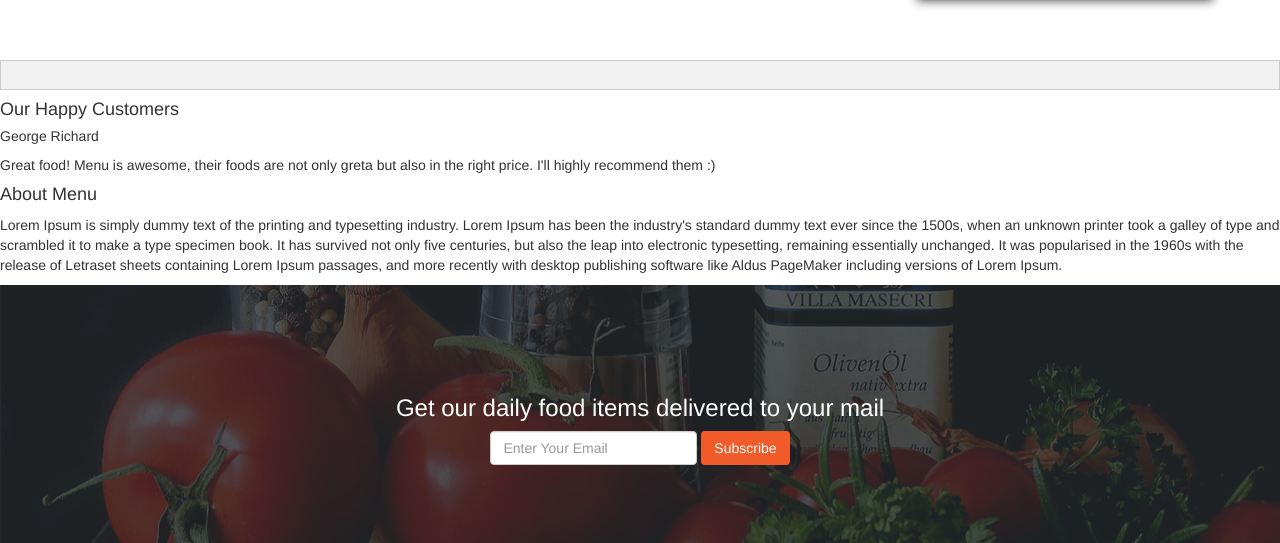
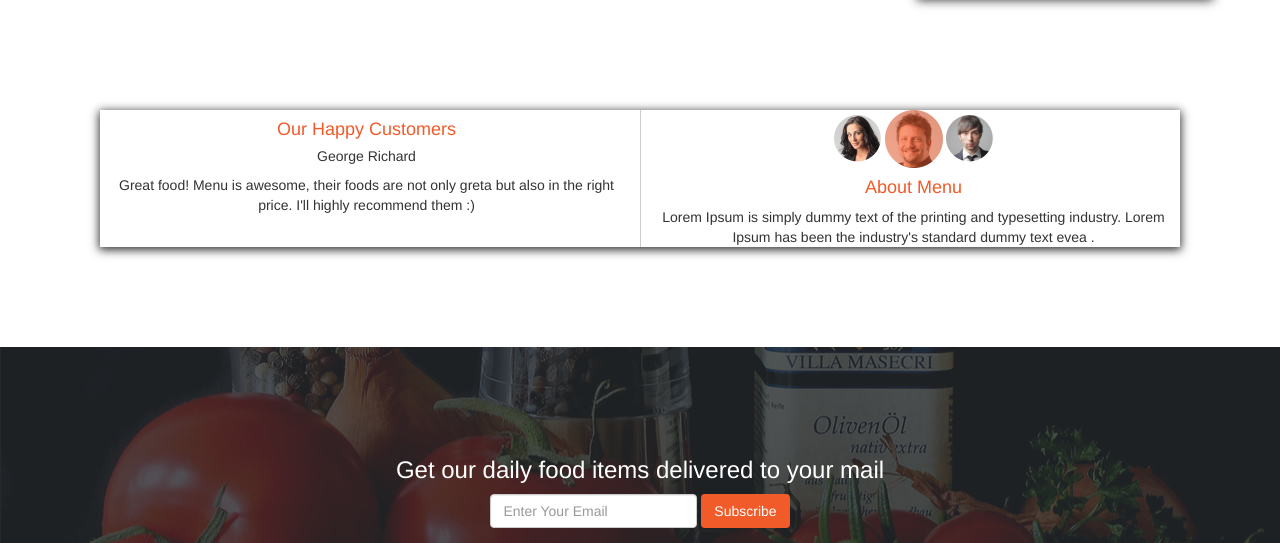
Before and after one commit to kiburei/Anita-Kitchen, a plain HTML site: page index.html in a window 1280 px wide. Shown: the part 1426-1969 px from the top of the page. Drawn offline with Linux system fonts and the light colour scheme.

```diff
--- a/css/styles.css
+++ b/css/styles.css
@@ -37,6 +37,7 @@ h1 {
   background-image: url(../images/foodtop/lunch.jpg);
   width: 410px;
   height: 210px;
+
 
 }#dinner {
   font-style: italic;
@@ -173,3 +174,15 @@ div.tab a:focus, .active {
  #footer-menu {
    font-size: 35px;
  }
+
+ .feedback {
+   margin: 100px;
+   box-shadow: 0px 2px 9px 1px;
+   column-count: 2;
+   text-align: center;
+   column-rule:  1px outset #ccc;
+ }
+
+ h4 {
+   color: #F15A29;
+ }
--- a/index.html
+++ b/index.html
@@ -79,30 +79,19 @@
         </div>
         </div>
 
-    <div class="tab">
-      <a href="javascript:void(0)" class="tablinks" onclick="openFastfood(event, 'fastFood')"></a>
-      <a href="javascript:void(0)" class="tablinks" onclick="openDrinks(even, 'drinks')"></a>
+    <div class="feedback">
+      <h4>Our Happy Customers</h4>
+      <h5>George Richard</h5>
+      <p>Great food! Menu is awesome, their foods are not only greta but also in the right price. I'll highly recommend them :)</p>
+      <img src="images/customers/p1.png" alt="">
+      <img src="images/customers/p2.png" alt="">
+      <img src="images/customers/p3.png" alt="">
 
-    </div>
-    <div id="fastFood" class="tabcontent">
-      <h3>Fast Food</h3>
-      <p>this is fast food</p>
+      <h4>About Menu</h4>
+      <p>Lorem Ipsum is simply dummy text of the printing and typesetting industry. Lorem Ipsum has been the industry's standard dummy text evea .</p>
 
 
     </div>
-    <div id="drinks" class="tabcontent">
-      <h3>Drinks</h3>
-      <p>this is Drinks</p>
-
-
-    </div>
-    <h4>Our Happy Customers</h4>
-    <h5>George Richard</h5>
-    <p>Great food! Menu is awesome, their foods are not only greta but also in the right price. I'll highly recommend them :)</p>
-
-    <h4>About Menu</h4>
-    <p>Lorem Ipsum is simply dummy text of the printing and typesetting industry. Lorem Ipsum has been the industry's standard dummy text ever since the 1500s, when an unknown printer took a galley of type and scrambled it to make a type specimen book. It has survived not only five centuries, but also the leap into electronic typesetting, remaining essentially unchanged. It was popularised in the 1960s with the release of Letraset sheets containing Lorem Ipsum passages, and more recently with desktop publishing software like Aldus PageMaker including versions of Lorem Ipsum.</p>
-
     <div class="contact">
       <h3>Get our daily food items delivered to your mail</h3>
       <form class="form-inline" action="index.html" method="post">
```
